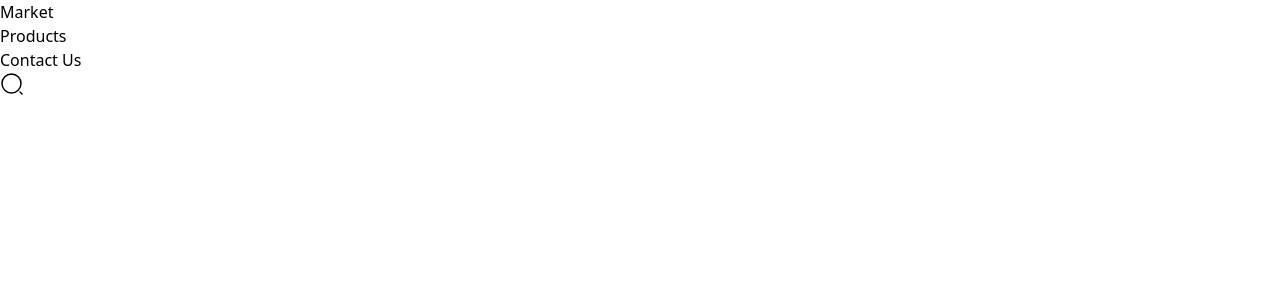
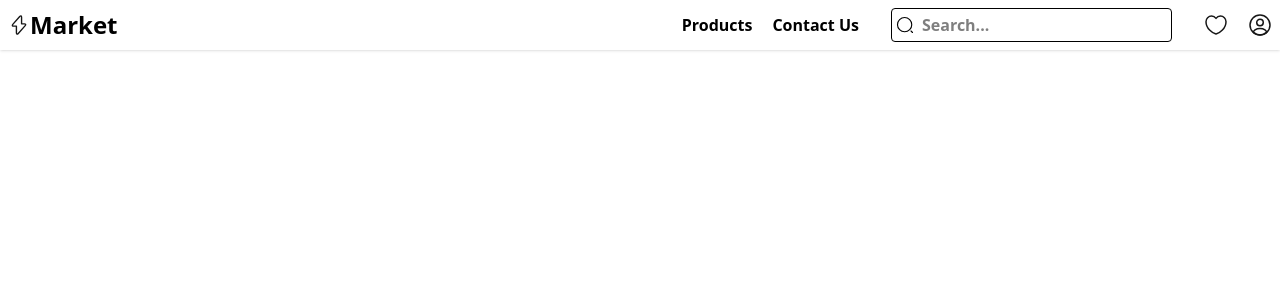
Before and after one commit to HaydarovDev/e-commerce, a Next.js app in the folder client/: page / in a window 1280 px wide. Shown: the top 300 px of the page. Built offline with nearby package versions, Linux system fonts and the light colour scheme.

Commit message:
feat: header added

```diff
--- a/client/app/page.tsx
+++ b/client/app/page.tsx
@@ -1,6 +1,6 @@
 import Header from "@/components/Header";
 
-export default function page() {
+export default function Home() {
   return (
     <>
       <Header />
--- /dev/null
+++ b/client/app/products/page.tsx
@@ -0,0 +1,5 @@
+const Products = () => {
+  return <div>Products</div>;
+};
+
+export default Products;
--- /dev/null
+++ b/client/assets/images/icons/FlashIcon.tsx
@@ -0,0 +1,22 @@
+const FlashIcon = () => {
+  return (
+    <svg
+      width="22"
+      height="22"
+      viewBox="0 0 24 24"
+      fill="none"
+      xmlns="http://www.w3.org/2000/svg"
+    >
+      <path
+        d="M6.0901 13.2799H9.1801V20.4799C9.1801 22.1599 10.0901 22.4999 11.2001 21.2399L18.7701 12.6399C19.7001 11.5899 19.3101 10.7199 17.9001 10.7199H14.8101V3.5199C14.8101 1.8399 13.9001 1.4999 12.7901 2.7599L5.2201 11.3599C4.3001 12.4199 4.6901 13.2799 6.0901 13.2799Z"
+        stroke="#171717"
+        strokeWidth="1.5"
+        strokeMiterlimit="10"
+        strokeLinecap="round"
+        strokeLinejoin="round"
+      />
+    </svg>
+  );
+};
+
+export default FlashIcon;
--- /dev/null
+++ b/client/assets/images/icons/LikedIcon.tsx
@@ -0,0 +1,21 @@
+const LikedIcon = () => {
+  return (
+    <svg
+      width="24"
+      height="24"
+      viewBox="0 0 24 24"
+      fill="none"
+      xmlns="http://www.w3.org/2000/svg"
+    >
+      <path
+        d="M12.62 20.81C12.28 20.93 11.72 20.93 11.38 20.81C8.48 19.82 2 15.69 2 8.68998C2 5.59998 4.49 3.09998 7.56 3.09998C9.38 3.09998 10.99 3.97998 12 5.33998C13.01 3.97998 14.63 3.09998 16.44 3.09998C19.51 3.09998 22 5.59998 22 8.68998C22 15.69 15.52 19.82 12.62 20.81Z"
+        stroke="#171717"
+        strokeWidth="1.5"
+        strokeLinecap="round"
+        strokeLinejoin="round"
+      />
+    </svg>
+  );
+};
+
+export default LikedIcon;
--- a/client/assets/images/icons/SearchIcon.tsx
+++ b/client/assets/images/icons/SearchIcon.tsx
@@ -1,8 +1,8 @@
 const SearchIcon = () => {
   return (
     <svg
-      width="24"
-      height="24"
+      width="18"
+      height="18"
       viewBox="0 0 24 24"
       fill="none"
       xmlns="http://www.w3.org/2000/svg"
--- /dev/null
+++ b/client/assets/images/icons/UserIcon.tsx
@@ -0,0 +1,35 @@
+const UserIcon = () => {
+  return (
+    <svg
+      width="24"
+      height="24"
+      viewBox="0 0 24 24"
+      fill="none"
+      xmlns="http://www.w3.org/2000/svg"
+    >
+      <path
+        d="M12.12 12.78C12.05 12.77 11.96 12.77 11.88 12.78C10.12 12.72 8.71997 11.28 8.71997 9.50998C8.71997 7.69998 10.18 6.22998 12 6.22998C13.81 6.22998 15.28 7.69998 15.28 9.50998C15.27 11.28 13.88 12.72 12.12 12.78Z"
+        stroke="#171717"
+        strokeWidth="1.5"
+        strokeLinecap="round"
+        strokeLinejoin="round"
+      />
+      <path
+        d="M18.74 19.38C16.96 21.01 14.6 22 12 22C9.40001 22 7.04001 21.01 5.26001 19.38C5.36001 18.44 5.96001 17.52 7.03001 16.8C9.77001 14.98 14.25 14.98 16.97 16.8C18.04 17.52 18.64 18.44 18.74 19.38Z"
+        stroke="#171717"
+        strokeWidth="1.5"
+        strokeLinecap="round"
+        strokeLinejoin="round"
+      />
+      <path
+        d="M12 22C17.5228 22 22 17.5228 22 12C22 6.47715 17.5228 2 12 2C6.47715 2 2 6.47715 2 12C2 17.5228 6.47715 22 12 22Z"
+        stroke="#171717"
+        strokeWidth="1.5"
+        strokeLinecap="round"
+        strokeLinejoin="round"
+      />
+    </svg>
+  );
+};
+
+export default UserIcon;
--- /dev/null
+++ b/client/assets/images/icons/WishlistIcon.tsx
@@ -0,0 +1,44 @@
+const WishlistIcon = () => {
+  return (
+    <svg
+      width="24"
+      height="24"
+      viewBox="0 0 24 24"
+      fill="none"
+      xmlns="http://www.w3.org/2000/svg"
+    >
+      <path
+        d="M7.5 7.67001V6.70001C7.5 4.45001 9.31 2.24001 11.56 2.03001C14.24 1.77001 16.5 3.88001 16.5 6.51001V7.89001"
+        stroke="#171717"
+        strokeWidth="1.5"
+        strokeMiterlimit="10"
+        strokeLinecap="round"
+        strokeLinejoin="round"
+      />
+      <path
+        d="M8.99983 22H14.9998C19.0198 22 19.7398 20.39 19.9498 18.43L20.6998 12.43C20.9698 9.99 20.2698 8 15.9998 8H7.99983C3.72983 8 3.02983 9.99 3.29983 12.43L4.04983 18.43C4.25983 20.39 4.97983 22 8.99983 22Z"
+        stroke="#171717"
+        strokeWidth="1.5"
+        strokeMiterlimit="10"
+        strokeLinecap="round"
+        strokeLinejoin="round"
+      />
+      <path
+        d="M15.4955 12H15.5045"
+        stroke="#171717"
+        strokeWidth="1.5"
+        strokeLinecap="round"
+        strokeLinejoin="round"
+      />
+      <path
+        d="M8.49451 12H8.50349"
+        stroke="#171717"
+        strokeWidth="1.5"
+        strokeLinecap="round"
+        strokeLinejoin="round"
+      />
+    </svg>
+  );
+};
+
+export default WishlistIcon;
--- a/client/components/Header.tsx
+++ b/client/components/Header.tsx
@@ -1,16 +1,45 @@
+import FlashIcon from "@/assets/images/icons/FlashIcon";
+import LikedIcon from "@/assets/images/icons/LikedIcon";
 import SearchIcon from "@/assets/images/icons/SearchIcon";
+import UserIcon from "@/assets/images/icons/UserIcon";
 import Link from "next/link";
 
 const Header = () => {
   return (
-    <header>
-      <Link href="">Market</Link>
-      <ul>
-        <li>Products</li>
-        <li>Contact Us</li>
-        <label htmlFor="">
+    <header className="flex p-2 justify-between shadow-sm">
+      <Link href="/" className="flex text-2xl font-bold items-center">
+        <FlashIcon />
+        Market
+      </Link>
+      <ul className="flex items-center gap-5 font-semibold">
+        <Link href="/products" className="hidden md:block">
+          Products
+        </Link>
+        <Link href="" className="hidden md:block">
+          Contact Us
+        </Link>
+        <label
+          htmlFor="search"
+          className="flex items-center border p-1 rounded gap-2 mx-3"
+        >
           <SearchIcon />
+          <input
+            type="text"
+            placeholder="Search..."
+            className="outline-0"
+            id="search"
+          />
         </label>
+        <button aria-label="wishlist">
+          <Link href="">
+            <LikedIcon />
+          </Link>
+        </button>
+        <button aria-label="account">
+          <Link href="">
+            <UserIcon />
+          </Link>
+        </button>
       </ul>
     </header>
   );
```
